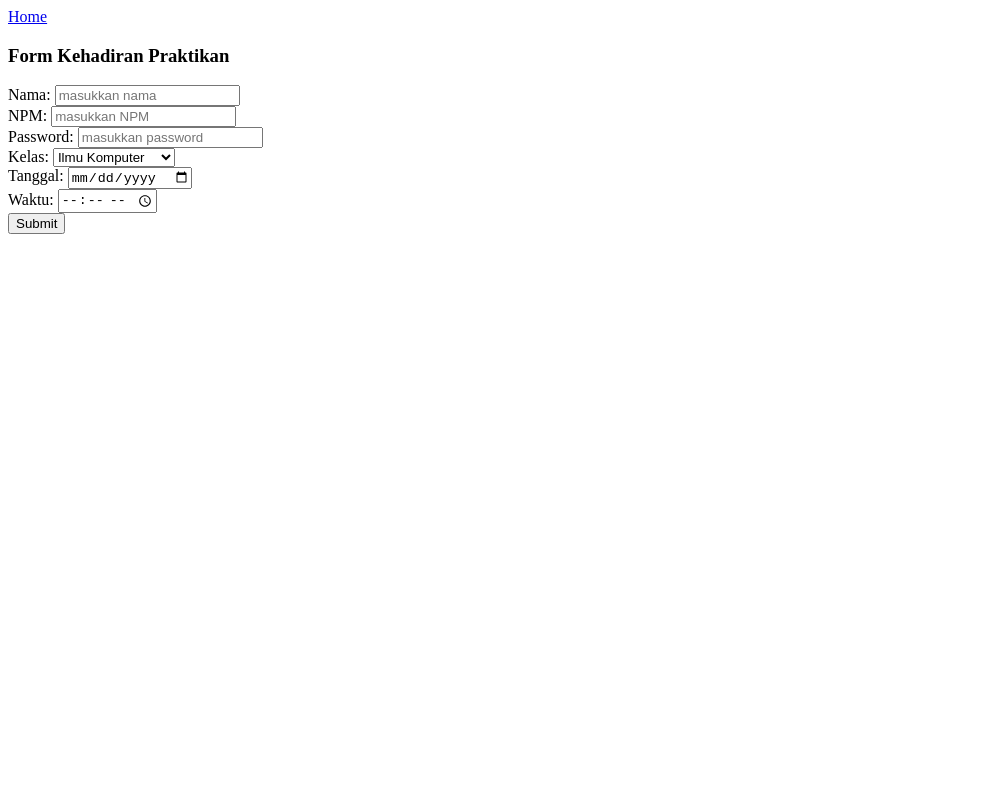
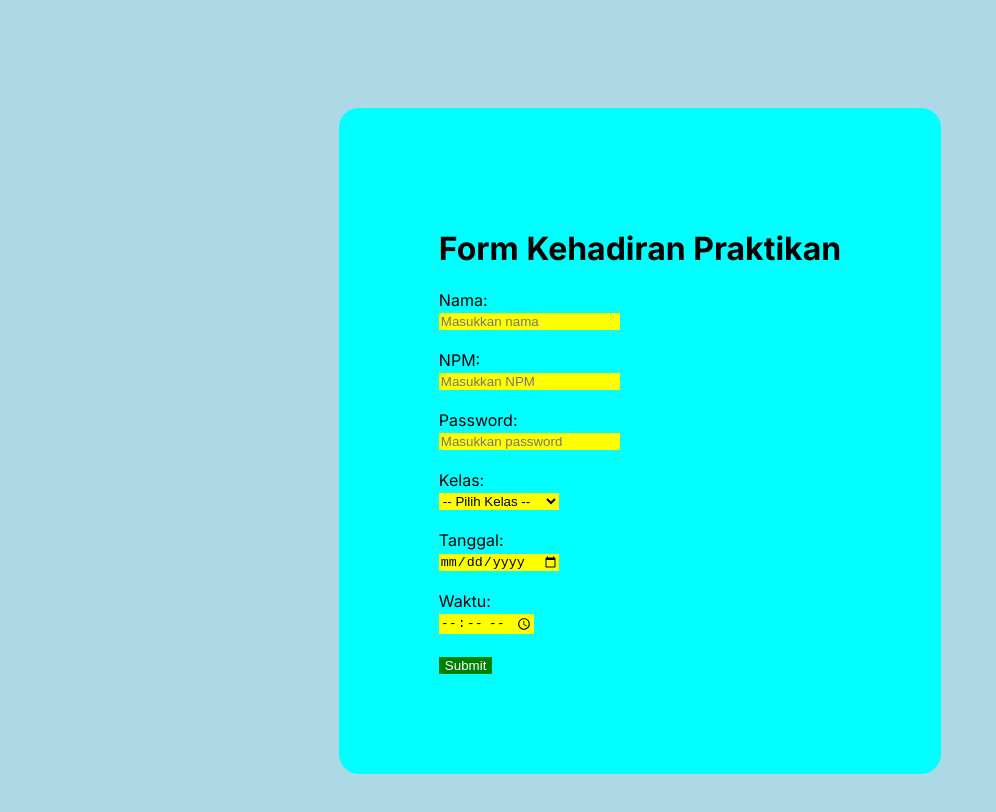
Before and after one commit to Raris11/PEMWEB-PERT1, a plain HTML site: page index.html in a window 1280 px wide. Shown: the whole page, without its empty margins (0-996 px from the left). Drawn offline with Linux system fonts and the light colour scheme.

Commit message:
pertemuan 4

```diff
--- a/index.html
+++ b/index.html
@@ -2,35 +2,36 @@
 <html lang="en">
 <head>
     <meta charset="UTF-8">
-    <meta name="viewport" content="width=device-width, initial-scale=1.0">
-    <title>Document</title>
+    <title>Form Kehadiran Praktikan</title>
+    <link rel="stylesheet" href="style.css">
 </head>
 <body>
-    <nav>
-        <a href="pert.html">Home</a>
-    <nav>
-    <header>
+    <form action="#" method="post">
         <h1>Form Kehadiran Praktikan</h1>
-    <header>
+        <label for="name">Nama:</label><br>
+        <input type="text" id="name" name="name" placeholder="Masukkan nama" required><br><br>
 
+        <label for="NPM">NPM:</label><br>
+        <input type="number" id="NPM" name="NPM" placeholder="Masukkan NPM" required><br><br>
 
-    <form action="#" method="post" target="_blank">
-        <label for="name">Nama: </label>
-        <input type="text" id="name" name="name" placeholder="masukkan nama"><br>
-        <label for="NPM">NPM: </label>
-        <input type="number" id="NPM" NPM="NPM" placeholder="masukkan NPM"><br>
-        <label for="password">Password: </label>
-        <input type="password" id="password" name="password" placeholder="masukkan password"><br>
-        <label for="kelas">Kelas: </label>
-        <select name="kelas" id="kelas"><br>
+        <label for="password">Password:</label><br>
+        <input type="password" id="password" name="password" placeholder="Masukkan password" required><br><br>
+
+        <label for="kelas">Kelas:</label><br>
+        <select name="kelas" id="kelas" required>
+            <option value="">-- Pilih Kelas --</option>
             <option value="Ilmu Komputer">Ilmu Komputer</option>
             <option value="Sistem Informasi">Sistem Informasi</option>
-        </select><br>
-        <label for="Tanggal">Tanggal: </label>
-        <input type="date" id="Tanggal" name="Tanggal"><br>
-        <label for="Waktu">Waktu: </label>
-        <input type="time" id="Waktu" name="Waktu"><br>
-        <input type="submit" value="Submit">
+        </select><br><br>
+
+        <label for="tanggal">Tanggal:</label><br>
+        <input type="date" id="tanggal" name="tanggal" required><br><br>
+
+        <label for="waktu">Waktu:</label><br>
+        <input type="time" id="waktu" name="waktu" required><br><br>
+
+        <input type="submit" value="Submit" style="background-color: green; color: white;">
+
     </form>
 
 </body>
--- /dev/null
+++ b/style.css
@@ -0,0 +1,29 @@
+@import url('https://fonts.googleapis.com/css2?family=Inter:ital,opsz,wght@0,14..32,100..900;1,14..32,100..900&display=swap');
+
+body{
+    font-family:inter;
+    background-color: lightblue;
+    padding:100px;
+}
+
+form{
+    background-color: aqua;
+    padding:100px;
+    width:fit-content;
+    margin:auto;
+    border-radius:20px;
+}
+input, select{
+    border-bottom:1px solid red;
+    border: none;
+    background-color: yellow;
+}
+buttton{
+    background-color: green;
+    color:white;
+    border:none;
+    padding:0.5cm 1.5cm;
+    border-radius:4px;
+
+
+}
```
